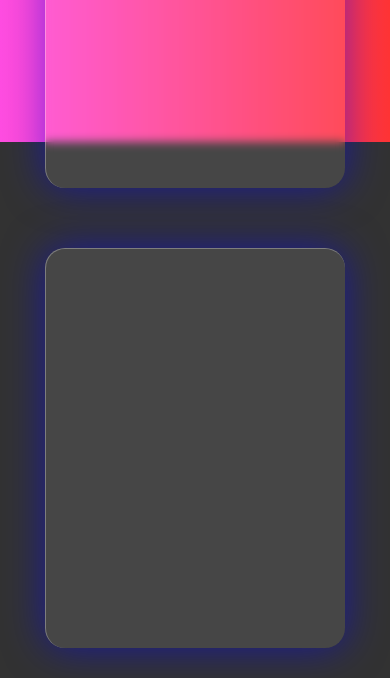
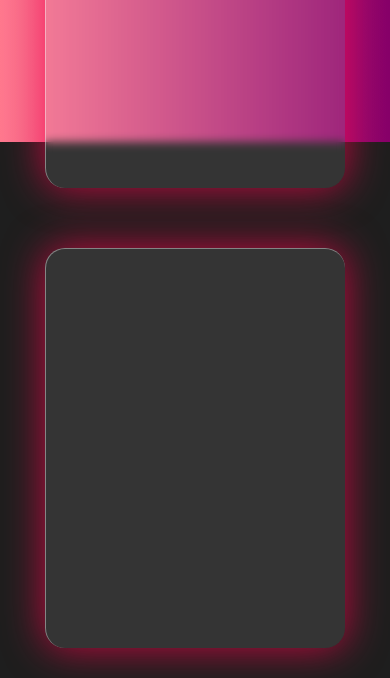
Before and after one commit to Cast01/cartoesDeVidro, a plain HTML site: page index.html in a window 390 px wide. Shown: the part 702-1380 px from the top of the page. Drawn offline with Linux system fonts and the light colour scheme.

Commit message:
Refeito sem ajuda do codigo original - 19 de Novembro de 2021

```diff
--- a/index.html
+++ b/index.html
@@ -16,7 +16,7 @@
                 <h2>01</h2>
                 <h3>Card One</h3>
                 <p>Lorem ipsum, dolor sit amet consectetur adipisicing elit. Repudiandae ut molestias aliquid libero nihil beatae eum rerum. Officiis, nostrum culpa aut, enim eveniet voluptas fugit officia tenetur sint voluptates sapiente.</p>
-                <a href="#">Read More</a>
+                <a href="#">Ler Mais</a>
             </div>
         </div>
         <div class="card">
@@ -24,7 +24,7 @@
                 <h2>02</h2>
                 <h3>Card Two</h3>
                 <p>Lorem ipsum, dolor sit amet consectetur adipisicing elit. Repudiandae ut molestias aliquid libero nihil beatae eum rerum. Officiis, nostrum culpa aut, enim eveniet voluptas fugit officia tenetur sint voluptates sapiente.</p>
-                <a href="#">Read More</a>
+                <a href="#">Ler Mais</a>
             </div>
         </div>
         <div class="card">
@@ -32,7 +32,7 @@
                 <h2>03</h2>
                 <h3>Card Three</h3>
                 <p>Lorem ipsum, dolor sit amet consectetur adipisicing elit. Repudiandae ut molestias aliquid libero nihil beatae eum rerum. Officiis, nostrum culpa aut, enim eveniet voluptas fugit officia tenetur sint voluptates sapiente.</p>
-                <a href="#">Read More</a>
+                <a href="#">Ler Mais</a>
             </div>
         </div>
     </div>
--- a/style.css
+++ b/style.css
@@ -9,10 +9,10 @@
 }
 body {
     min-height: 100vh;
+    background-color: rgb(30, 30, 30);
     display: flex;
     justify-content: center;
     align-items: center;
-    background-color: rgb(50, 50, 50);
 }
 body::before {
     content: '';
@@ -21,8 +21,8 @@ body::before {
     height: 100%;
     top: 0;
     left: 0;
-    background: linear-gradient(to left, rgb(255, 52, 52), rgb(255, 77, 225));
-    clip-path: circle(70% at 110% 100%);
+    background: linear-gradient(to right, rgb(255, 121, 143), rgb(134, 0, 105));
+    clip-path: circle(70% at 90% 100%);
 }
 body::after {
     content: '';
@@ -31,7 +31,7 @@ body::after {
     height: 100%;
     top: 0;
     left: 0;
-    background: linear-gradient(to left, rgb(255, 52, 52), rgb(255, 77, 225));
+    background: linear-gradient(to right, rgb(130, 121, 255), rgb(38, 0, 255));
     clip-path: circle(30% at 10% 10%);
     z-index: -1;
 }
@@ -42,64 +42,62 @@ body::after {
     flex-wrap: wrap;
 }
 .card {
-    position: relative;
     width: 300px;
-    min-width: 220px;
+    min-width: 200px;
     height: 400px;
     background-color: rgba(255, 255, 255, .1);
+    border-top: 1px solid rgba(255, 255, 255, .4);
+    border-left: 1px solid rgba(255, 255, 255, .4);
     margin: 30px;
     border-radius: 20px;
     overflow: hidden;
-    border-top: 1px solid rgba(255, 255, 255, .3);
-    border-left: 1px solid rgba(255, 255, 255, .3);
     backdrop-filter: blur(5px);
-    box-shadow: 0 0 40px rgba(0, 4, 255, 0.5);
-    display: flex;
-    align-items: center;
+    box-shadow: 0 0 40px rgba(255, 0, 76, 0.74);
 }
 .card:hover .content {
     transform: translateY(0);
     transition: .5s;
 }
 .card .content {
+    height: 100%;
     text-align: center;
+    display: flex;
+    flex-direction: column;
+    justify-content: space-evenly;
     color: #fff;
-    transform: translateY(500px);
+    transform: translateY(100%);
     transition: 1s;
 }
 .card .content h2 {
     position: absolute;
-    top: -80px;
+    top: 0;
     right: 0;
     font-size: 8em;
-    color: rgba(255, 255, 255, .1);
-    pointer-events: none;
+    color: rgba(255, 255, 255, .08);
 }
 .card .content h3 {
-    font-size: 2.3em;
-    margin-bottom: 15px;
+    font-size: 2.2em;
+    position: relative;
+    top: 25px;
 }
 .card .content p {
     padding: 0 10px;
-    margin-bottom: 60px;
 }
 .card .content a {
     text-decoration: none;
+    background-color: #fff;
     color: #000;
-    background-color: #fff;
+    width: fit-content;
+    margin-left: 50%;
+    transform: translateX(-50%);
     padding: 5px 25px;
     border-radius: 15px;
+    white-space: nowrap;
 }
 
-@media only screen and (max-width:350px) {
+@media only screen and (max-width:360px) {
     .card {
+        width: 85%;
         margin: 30px 0;
-        width: 90%;
-    }
-    .card .content h3 {
-        font-size: clamp(29px, 13vw, 2.2em);
-    }
-    .card .content p {
-        font-size: clamp(13px, 4.8vw, 18px);
     }
 }
```
